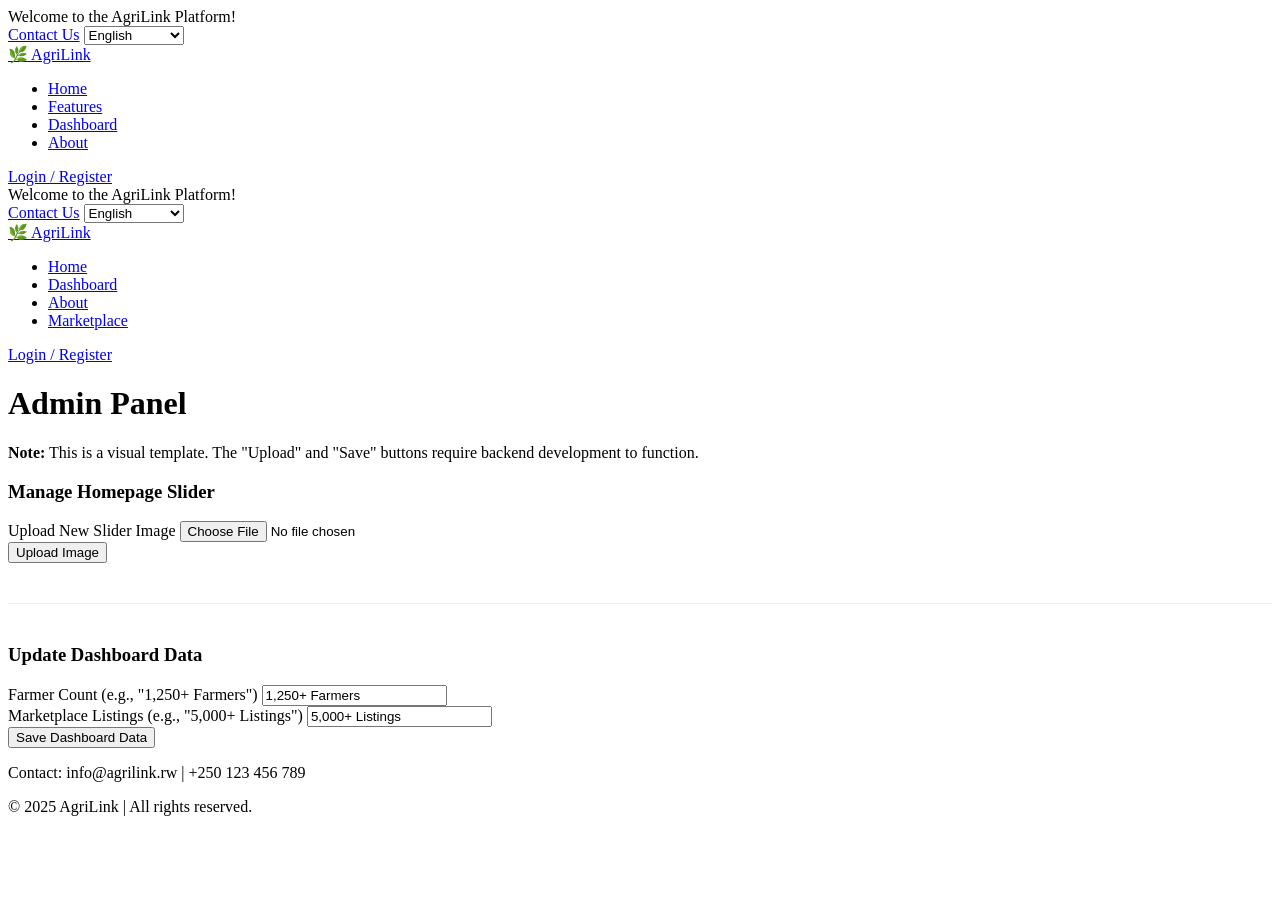
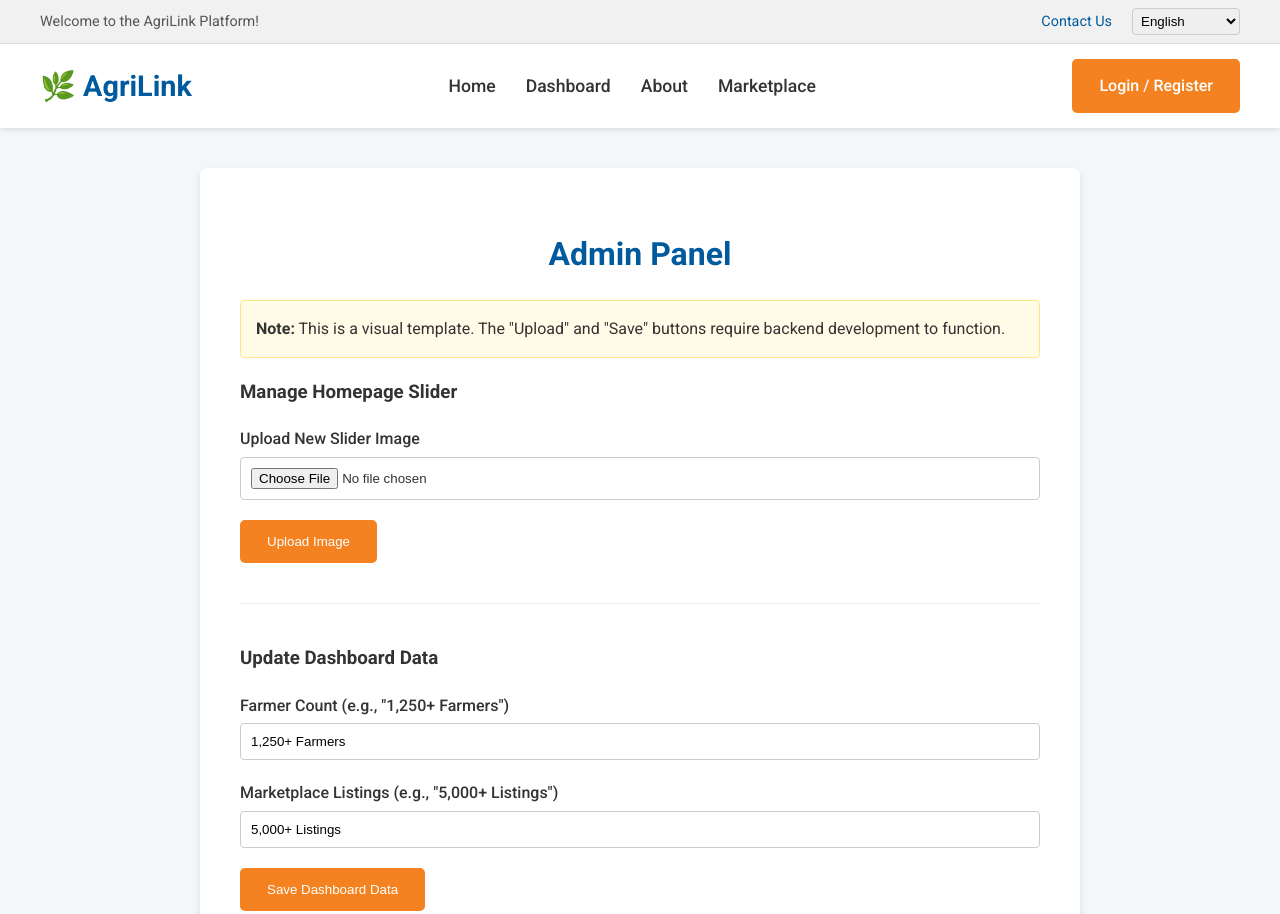
Before and after one commit to sangwaemm/updateagroweb, a plain HTML site: page admin.html in a window 1280 px wide. Shown: the top 914 px of the page. Before the commit the page ends 832 px from the top, so only its background shows below. Drawn offline with Linux system fonts and the light colour scheme.

Commit message:
Update admin.html

```diff
--- a/admin.html
+++ b/admin.html
@@ -1,38 +1,36 @@
 <!DOCTYPE html>
 <html lang="en">
-<header class="main-header">
-    <div class="header-top-bar">
-      <div class="container">
-        <span>Welcome to the AgriLink Platform!</span>
-        <div class="top-bar-right">
-          <a href="#contact">Contact Us</a>
-          <select class="language-selector">
-            <option value="en">English</option>
-            <option value="rw">Kinyarwanda</option>
-          </select>
-        </div>
-      </div>
-    </div>
-    <div class="header-main">
-      <div class="container">
-        <div class="logo">
-          <a href="#">🌿 AgriLink</a>
-        </div>
-        <nav class="main-nav">
-          <ul>
-            <li><a href="#">Home</a></li>
-            <li><a href="#features">Features</a></li>
-            <li><a href="#dashboard">Dashboard</a></li>
-            <li><a href="#about">About</a></li>
-          </ul>
-        </nav>
-        <div class="header-actions">
-          <a href="login.html" class="btn btn-primary">Login / Register</a>
-        </div>
-      </div>
-    </div>
-  </header>
+<head>
+    <meta charset="UTF-8">
+    <meta name="viewport" content="width=device-width, initial-scale=1.0"/>
+    <title>AgriLink | Admin Panel</title>
 
+    <!-- Links needed for the header/footer styles (Copied from index.html) -->
+    <link rel="preconnect" href="https://fonts.googleapis.com">
+    <link rel="preconnect" href="https://fonts.gstatic.com" crossorigin>
+    <link href="https://fonts.googleapis.com/css2?family=Roboto:wght@400;500;700&display=swap" rel="stylesheet">
+
+    <!-- Link to the MAIN stylesheet -->
+    <link rel="stylesheet" href="styles.css">
+
+    <!-- Additional styles specifically for the admin page content -->
+    <style>
+        .admin-container {
+            max-width: 800px;
+            margin: 40px auto;
+            padding: 40px;
+            background: #fff;
+            border-radius: 8px;
+            box-shadow: 0 4px 8px rgba(0,0,0,0.1);
+            min-height: 60vh; /* Ensures content area doesn't look too small */
+        }
+        .admin-form-group { margin-bottom: 20px; }
+        .admin-form-group label { display: block; margin-bottom: 5px; font-weight: 500; }
+        .admin-form-group input, .admin-form-group textarea { width: 100%; padding: 10px; border: 1px solid #ccc; border-radius: 4px; box-sizing: border-box; }
+        .admin-warning { background-color: #fffbe6; border: 1px solid #ffe58f; padding: 15px; border-radius: 4px; margin-bottom: 20px; }
+        .admin-container .section-title { font-size: 2rem; margin-bottom: 20px; }
+    </style>
+</head>
 <body>
 
     <!-- =======================
```
